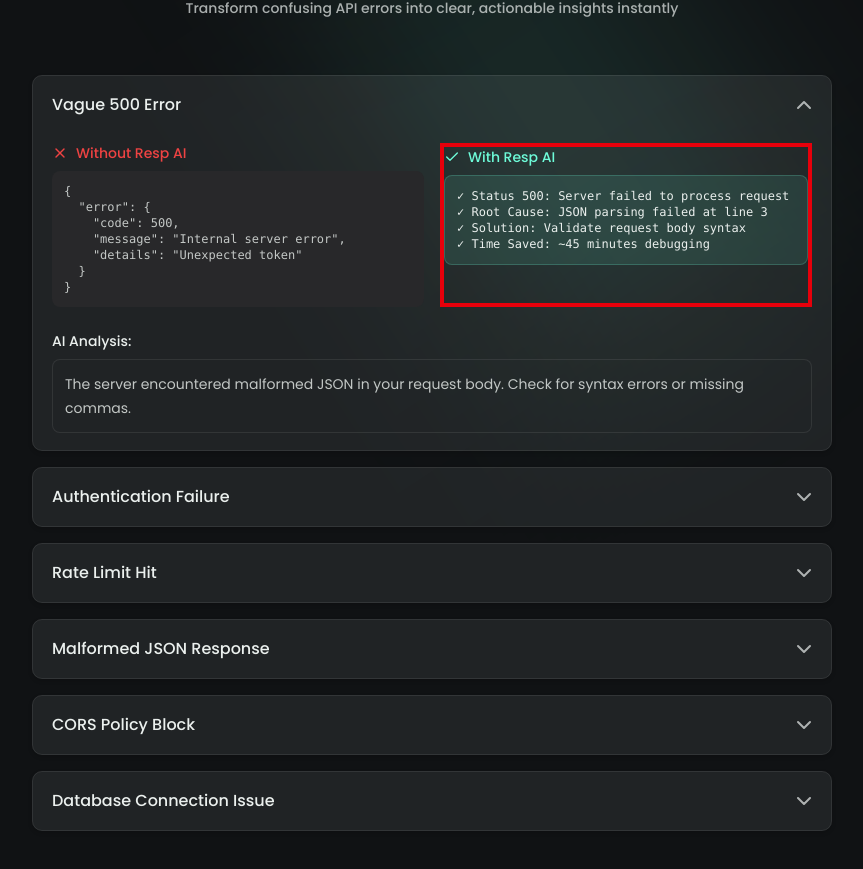
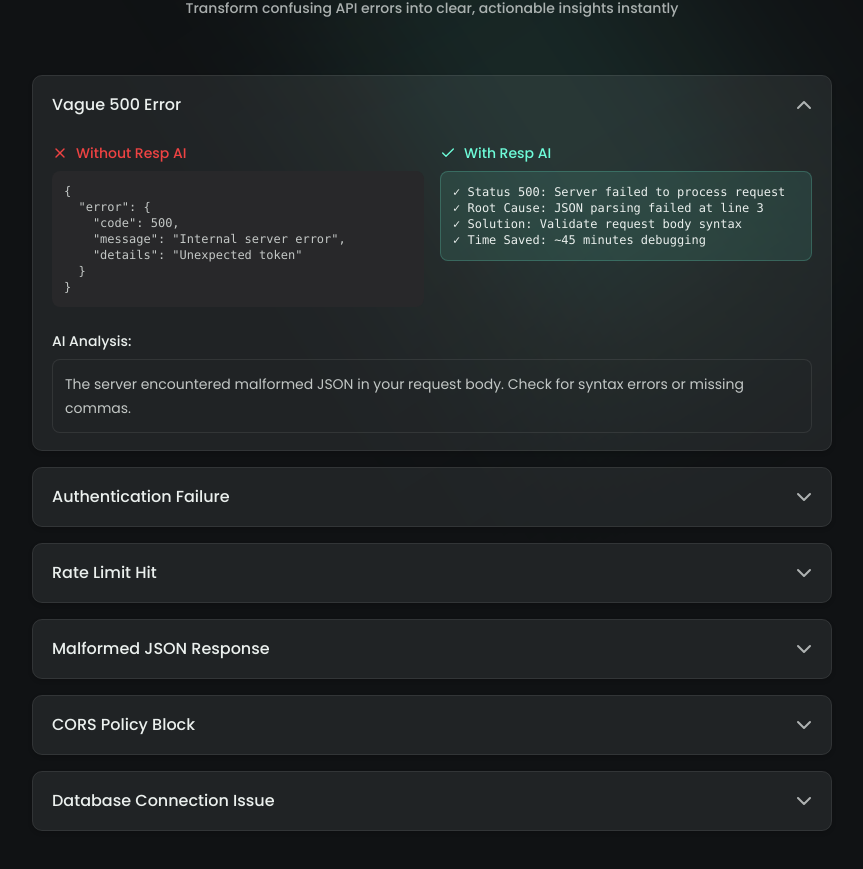
Before and after one commit to jamaldeen09/RespAi-frontend, a Next.js app: page / in a window 1280 px wide. Shown: the part 4134-5003 px from the top of the page, without its empty margins (208-1071 px from the left). Built offline with nearby package versions, Linux system fonts and the light colour scheme; no server answers.

Commit message:
Removed unused border

```diff
--- a/components/landingPage/LiveDemoSection.tsx
+++ b/components/landingPage/LiveDemoSection.tsx
@@ -152,7 +152,7 @@
                                             {before}
                                         </pre>
                                     </div>
-                                    <div className="space-y-2 border-4 border-red-600">
+                                    <div className="space-y-2">
                                         <div className="flex items-center gap-2 text-sm font-medium text-primary">
                                             <Check className="w-4 h-4" />
                                             With Resp AI
```
